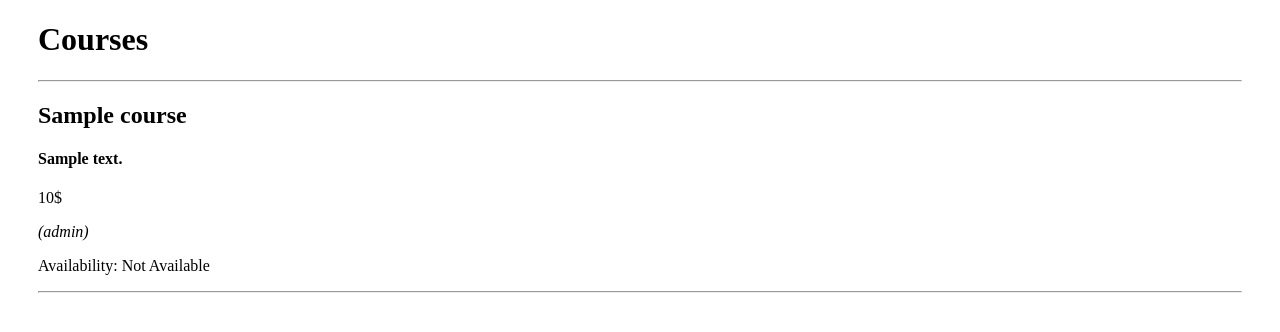
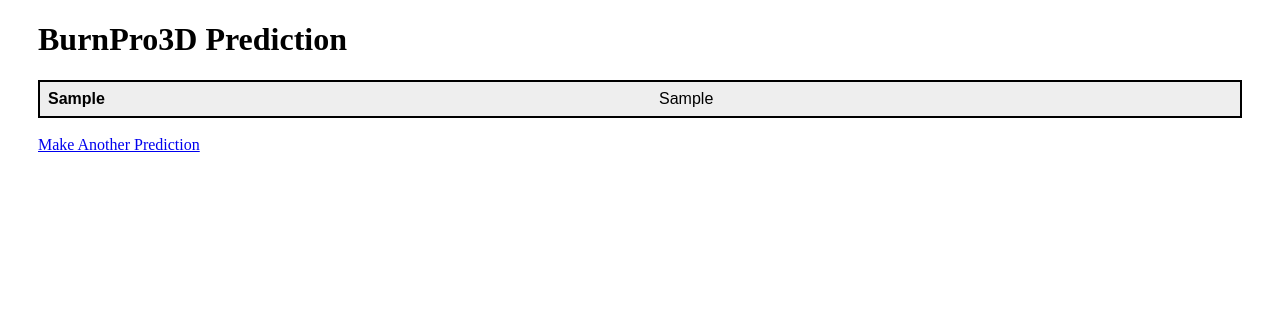
Before and after one commit to devinshende/bp3d-runtime-inference, a Flask app: template templates/courses.html in a window 1280 px wide. Shown: the top 332 px of the page. Run offline with Flask 3, Linux system fonts and the light colour scheme; the template is opened without the code that fills it: most values are stand-ins (such as "Sample title", 1, 10 or a date in 2020).

Commit message:
prediction page

```diff
--- a/app.py
+++ b/app.py
@@ -37,4 +37,4 @@ def index():
 
 @app.route('/courses/')
 def courses():
-	return render_template('courses.html', courses_list=courses_list)
+	return render_template('courses.html', in_data=in_data.items())
--- a/forms.py
+++ b/forms.py
@@ -18,7 +18,7 @@ columns = [
 class CourseForm(FlaskForm):
 
 	sim_time 				= IntegerField('sim_time',validators=[InputRequired()], default=1200)
-	surface_moisture 		= DecimalField('surface_moisture',validators=[InputRequired()],default=1.0)
+	surface_moisture 		= DecimalField('surface_moisture',validators=[InputRequired()], default=1.0)
 	timestep 				= IntegerField('timestep',validators=[InputRequired()])
 	wind_direction			= IntegerField('wind_direction',validators=[InputRequired()])
 	wind_speed 				= IntegerField('wind_speed',validators=[InputRequired()])
--- a/templates/base.html
+++ b/templates/base.html
@@ -43,6 +43,9 @@
 			background-color: #dddddd;
 		}
 
+		.key {
+			font-weight: 600;
+		}
 
 	</style>
 </head>
--- a/templates/courses.html
+++ b/templates/courses.html
@@ -1,19 +1,15 @@
 {% extends 'base.html' %}
 
 {% block content %}
-    <h1>{% block title %} Courses {% endblock %}</h1>
-    <hr>
-    {% for course in courses_list %}
-        <h2> {{ course['title'] }} </h2>
-        <h4> {{ course['description'] }} </h4>
-        <p> {{ course['price'] }}$ </p>
-        <p><i>({{ course['level'] }})</i></p>
-        <p>Availability:
-            {% if course['available'] %}
-                Available
-            {% else %}
-                Not Available
-            {% endif %}</p>
-        <hr>
+    <h1>{% block title %} BurnPro3D Prediction {% endblock %}</h1>
+    <table>
+    {% for k, v in in_data %}
+    <tr>
+        <td class="key"> {{ k }} </td>
+        <td class="value"> {{ v }} </td>
+    </tr>
     {% endfor %}
+    </table>
+    <br>
+    <a href="/">Make Another Prediction</a>
 {% endblock %}
```
